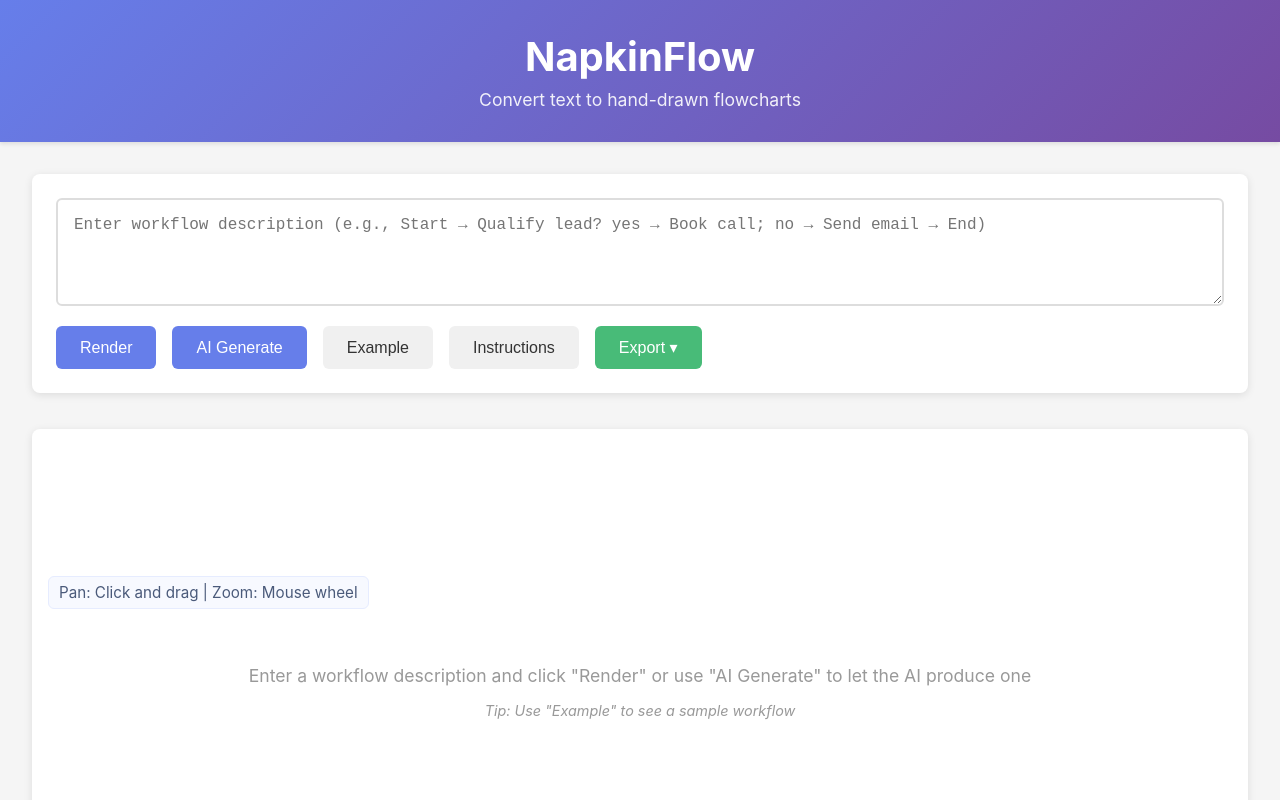
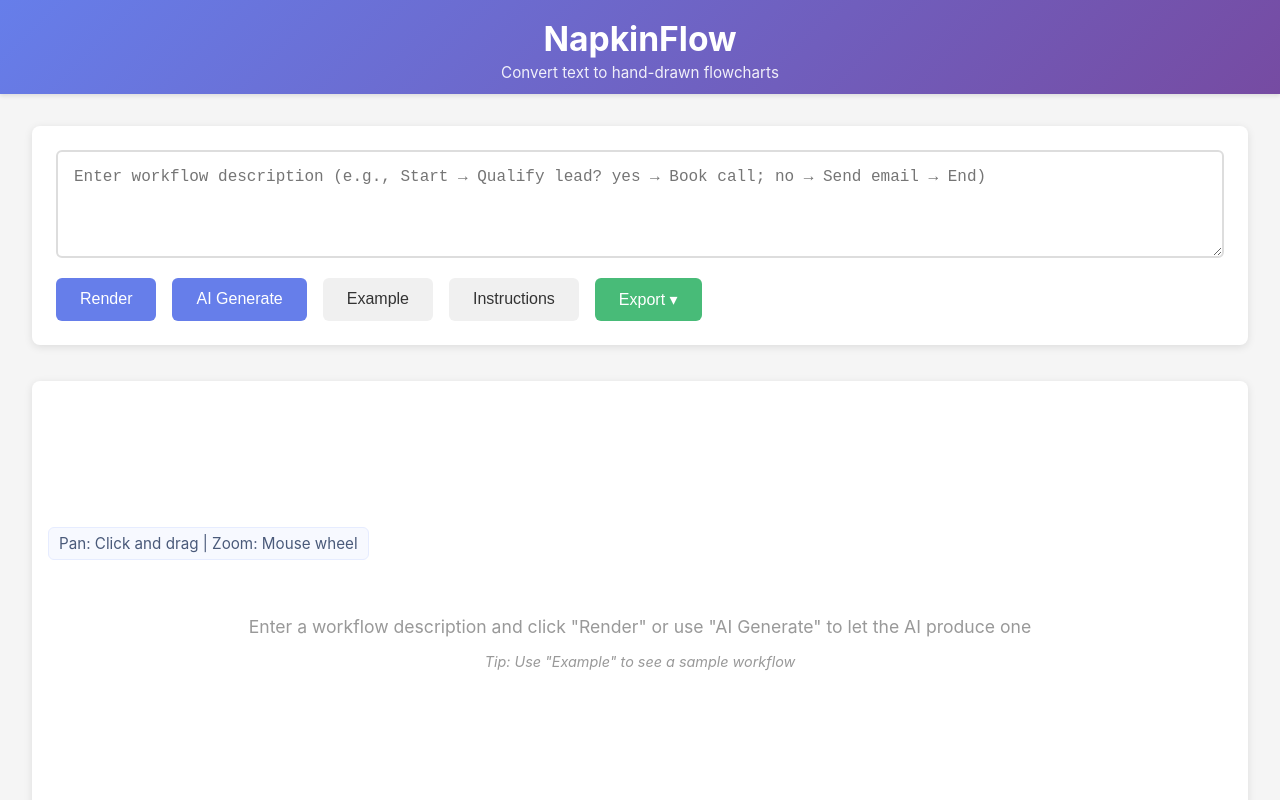
Before and after one commit to tcoffin-creator/NapkinFlow, a React (Vite) app: page / in a window 1280 px wide. Shown: the top 800 px of the page. Built offline with nearby package versions, Linux system fonts and the light colour scheme; the HTML template or start-up script is replaced by a standard one.

Commit message:
style: make header thinner (reduce padding and font size)

```diff
--- a/src/styles.css
+++ b/src/styles.css
@@ -22,18 +22,18 @@ body {
 .header {
   background: linear-gradient(135deg, #667eea 0%, #764ba2 100%);
   color: white;
-  padding: 2rem;
+  padding: 1.1rem 0 0.7rem 0;
   text-align: center;
   box-shadow: 0 2px 4px rgba(0, 0, 0, 0.1);
 }
 
 .header h1 {
-  font-size: 2.5rem;
-  margin-bottom: 0.5rem;
+  font-size: 2.1rem;
+  margin-bottom: 0.3rem;
 }
 
 .header p {
-  font-size: 1.1rem;
+  font-size: 0.95rem;
   opacity: 0.9;
 }
 
```
